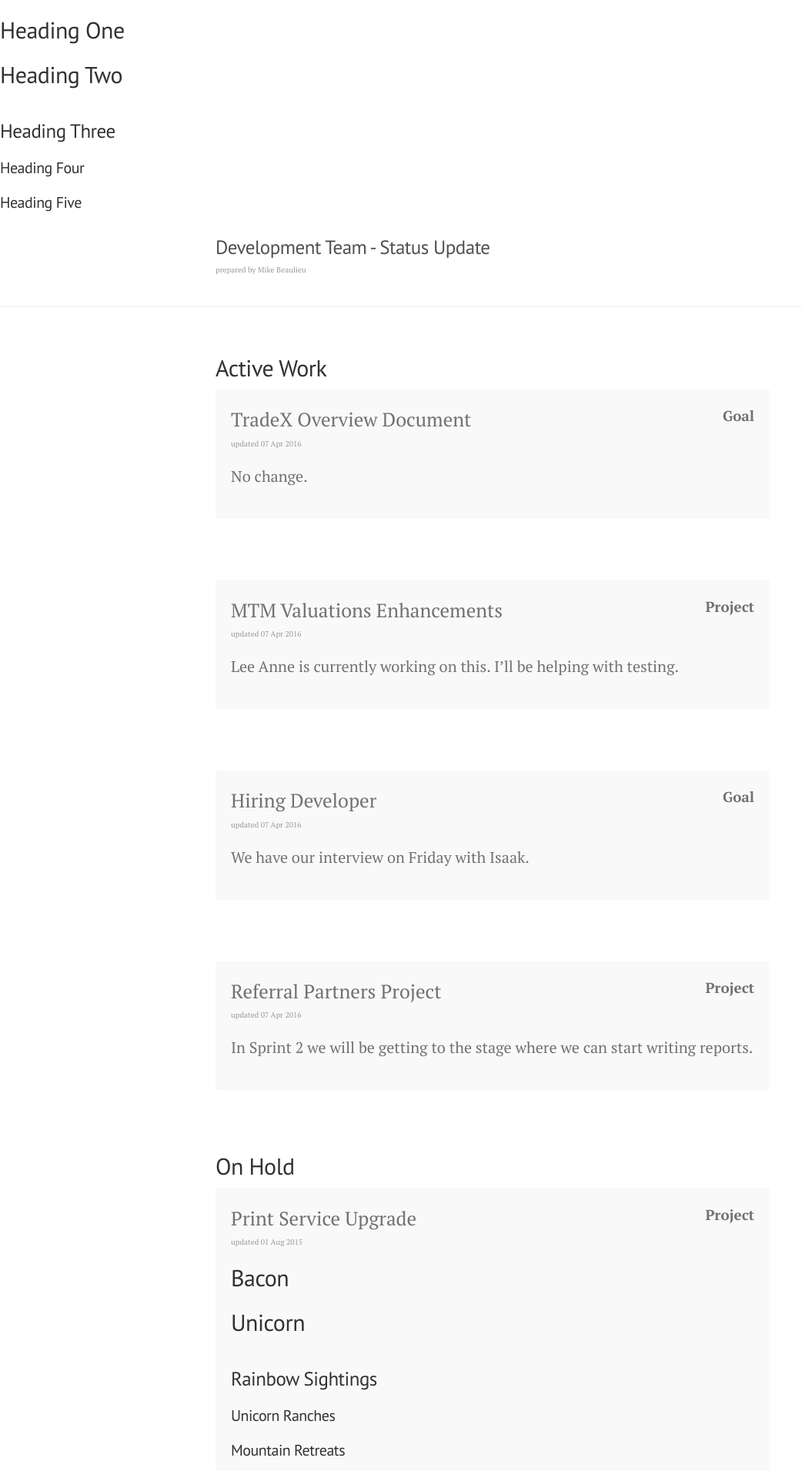
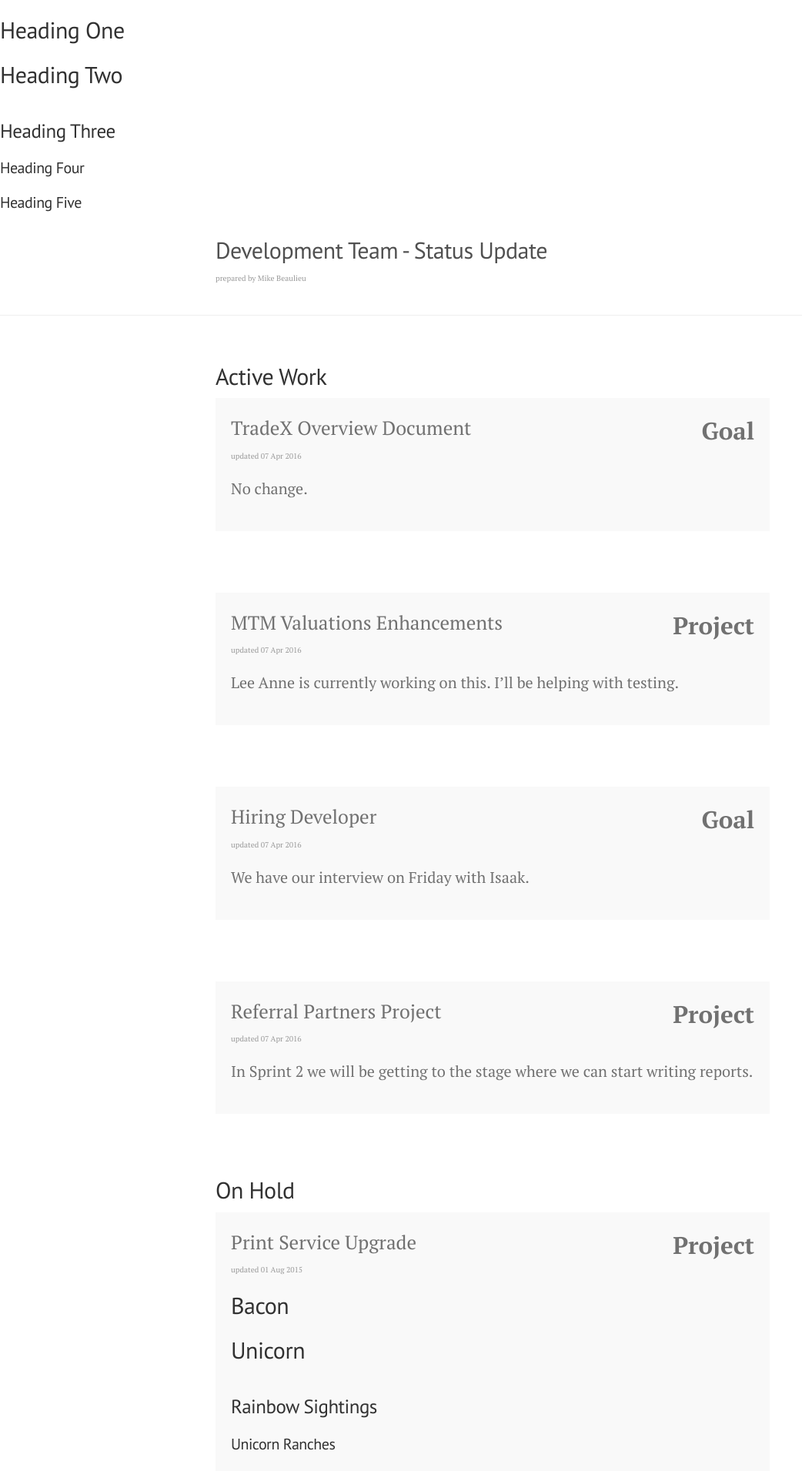
Before and after one commit to ezrider/photo-blog, a Jekyll site: the page built from StatusUpdate.html, in a window 1280 px wide. Shown: the top 1911 px of the page at 77% size, without its empty margins (0-1042 px from the left). Built offline with Jekyll 4.4.1, drawn with Linux system fonts in a browser that asks for light colours.

Commit message:
Minor font size tweaks

```diff
--- a/StatusUpdate.html
+++ b/StatusUpdate.html
@@ -4,7 +4,7 @@ title: Development Team Status Update
 ---
 
 <div class="posts">
-<h1>Active Work</h1>
+<h2>Active Work</h2>
   {% for post in site.statusupdates %}
   <div class="post">
     {% if post.status == "onhold" %}
@@ -13,7 +13,7 @@ title: Development Team Status Update
 <div class="message">
     <div class="status-title">
         {{ post.title }}
-         <span class="status-type"  style="float: right">{{ post.type }}
+         <span class="status-type"  style="float: right">{{ post.type }}</span>
     </div>
 
     <span class="status-date">updated {{ post.date | date_to_string }}</span>
--- a/_layouts/statusupdate.html
+++ b/_layouts/statusupdate.html
@@ -17,10 +17,10 @@
     <div class="wrap">
       <div class="masthead">
         <div class="container">
-          <h3 class="masthead-title">
+          <h1 class="masthead-title">
             Development Team - Status Update
 
-          </h3>
+          </h1>
            <span class="status-date">prepared by Mike Beaulieu</span>
         </div>
       </div>
--- a/public/css/lanyon.css
+++ b/public/css/lanyon.css
@@ -368,13 +368,13 @@ a.sidebar-nav-item:focus {
 }
 .status-type{
   margin-top: 0;
- font-size: .75em;
+ font-size: 1.25em;
  font-weight: bold;
 }
 /* status data line below post title */
 .status-date {
   display: block;
-  margin-top: 0.25rem;
+  margin-top: 0.5rem;
   margin-bottom: 1rem;
   color: #9a9a9a;
   font-size: .5rem;
```
